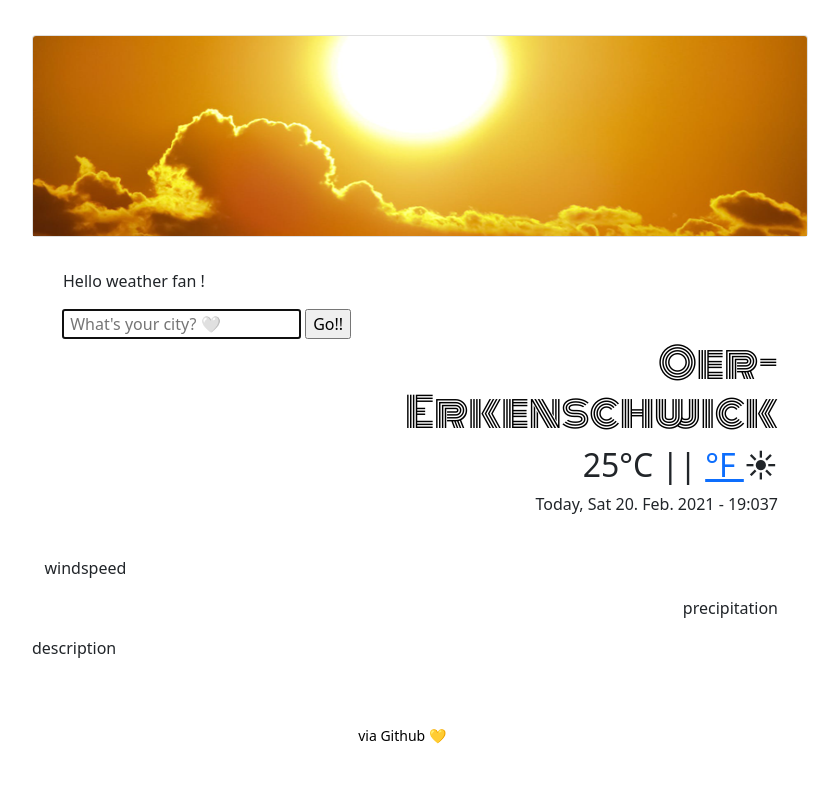
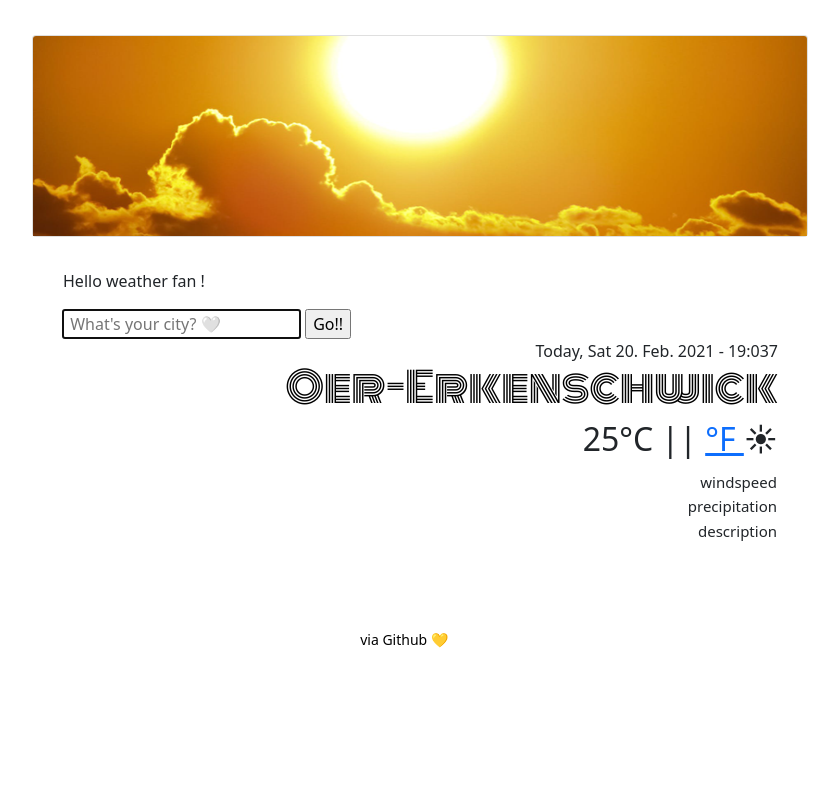
Before and after one commit to deenzi/funkyweatherapp-D, a plain HTML site: page index.html in a window 1280 px wide. Shown: the whole page, without its empty margins (10-849 px from the left). Drawn offline with nearby package versions, Linux system fonts and the light colour scheme.

Commit message:
rearranged html elements

```diff
--- a/index.html
+++ b/index.html
@@ -39,6 +39,9 @@
       <div class="col">
 
       </div>
+      <div>
+        <p><span id="today-date">today<span /></p>
+      </div>
 
       <div class="col">
         <h1 id="main-city">
@@ -46,28 +49,34 @@
         </h1>
         <h2> <span id="number-degrees">25°C</span> || <span id="letter-fahrenheit">
             <a href="url" id="fahrenheit-link"> °F </a> <span /><span id="emoji-today">☀</span></h2>
-        <p><span id="today-date">today<span /></p>
-        <br />
+
       </div>
     </div>
     <div class="row">
-      <div class="col-2">
-       <p>
-         windspeed
-       </p>
+      <div>
+       <div>
+         <div>
+        <p class=wind>
+        windspeed
+        </p>
+       </div>
       </div>
       <div>
-        <p>
+        <p class=rain>
           precipitation
         </p>
       </div>
       <div>
-        description
+        <p class=how>
+          description
+        </p>
       </div>
+    </div>
       <div class="col">
 
       </div>
       <div class="row">
+      </br>
         <p class="footer">
           <a href="https://github.com/deenzi/funkyweatherapp-D" class="linkstyle">via Github 💛</a>
         </p>
--- a/src/styles.css
+++ b/src/styles.css
@@ -21,6 +21,8 @@ p {
   text-align: right;
   position: relative;
   right: 30px;
+  padding: 0px;
+  margin: 0px;
 }
 
 p.hello {
@@ -31,10 +33,24 @@ p.hello {
   margin: 0;
 }
 
+p.wind,
+p.rain,
+p.how {
+  text-align: right;
+  padding: 1px;
+  margin: 0px;
+  font-size: 15px;
+}
+
+p.wind {
+  padding-top: 12px;
+}
+
 p.footer {
   text-align: center;
-  padding: 65px;
+  padding: 60px;
   font-size: 14px;
+  margin: 2px;
 }
 
 img {
```
